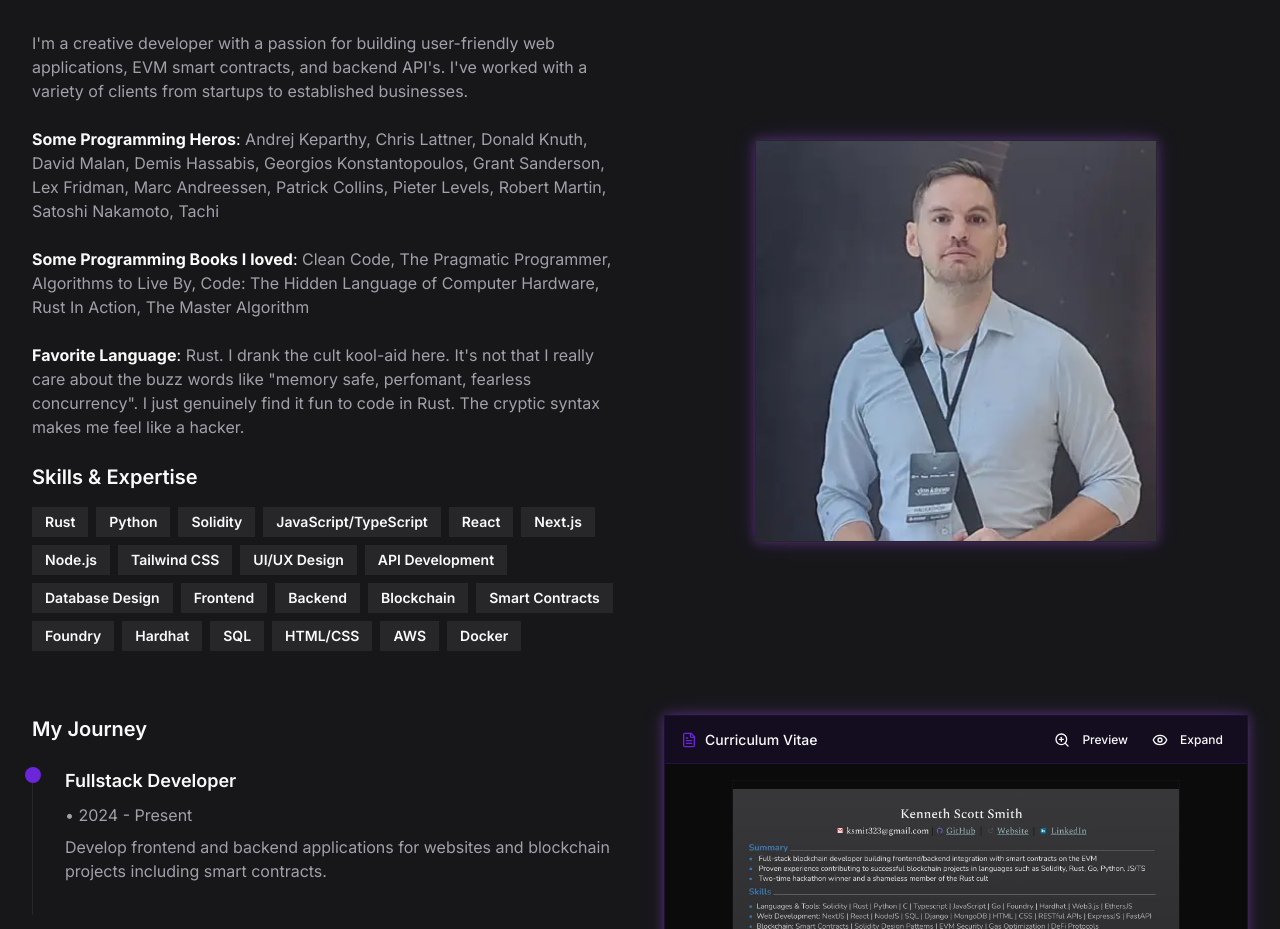
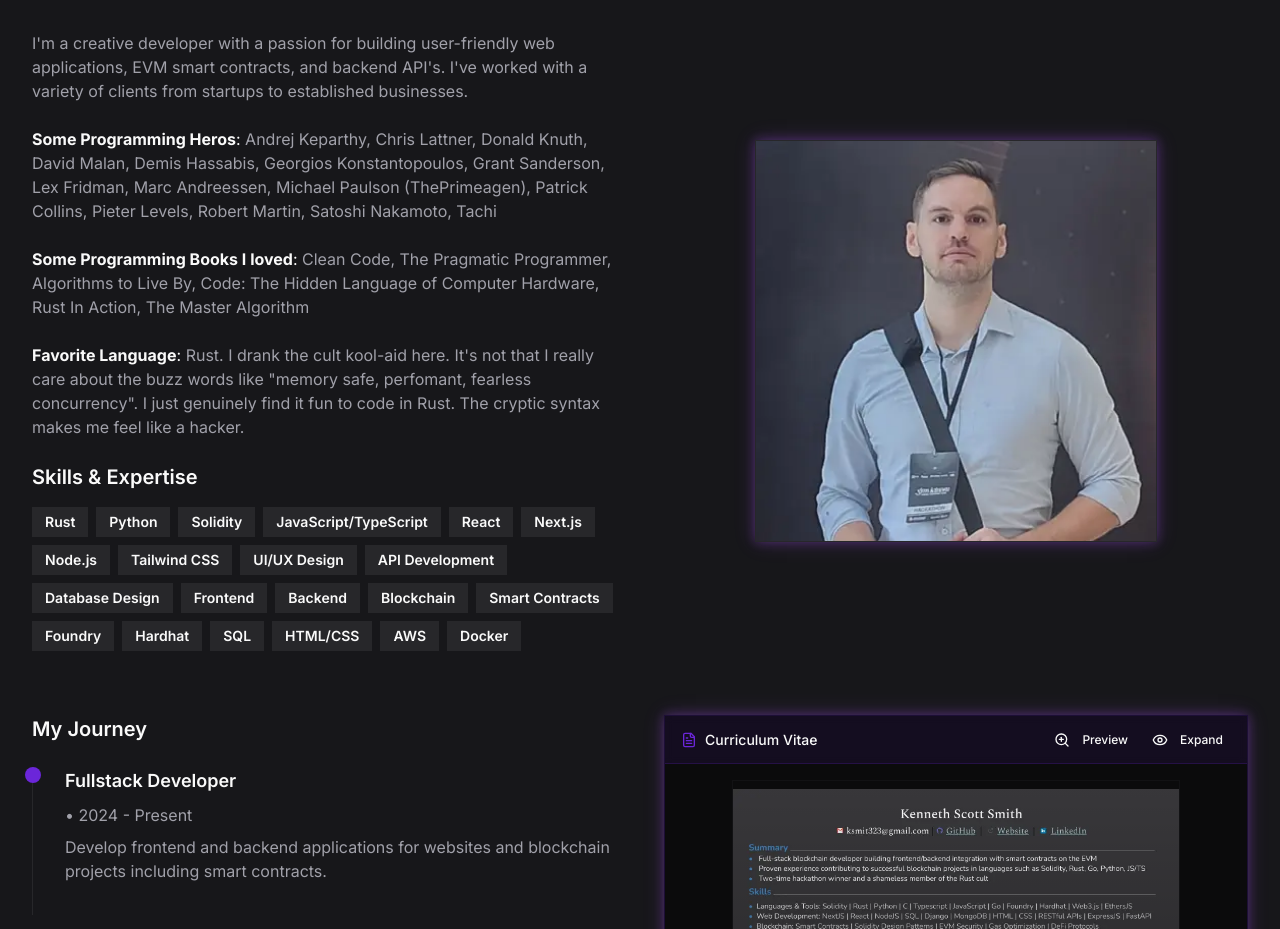
Before and after one commit to ksmit323/kennethsmith, a Next.js app: page / in a window 1280 px wide. Shown: the part 2300-3229 px from the top of the page. Built offline with nearby package versions, Linux system fonts and the light colour scheme.

Commit message:
add favorite programmer list

```diff
--- a/components/about.tsx
+++ b/components/about.tsx
@@ -50,7 +50,7 @@ export function About() {
               </p>
               <p>
                 <strong>Some Programming Heros</strong>: <span className="text-muted-foreground">Andrej Keparthy, Chris Lattner, Donald Knuth, David Malan,
-                  Demis Hassabis, Georgios Konstantopoulos, Grant Sanderson, Lex Fridman, Marc Andreessen, Patrick Collins, Pieter Levels, Robert Martin, Satoshi Nakamoto, Tachi
+                  Demis Hassabis, Georgios Konstantopoulos, Grant Sanderson, Lex Fridman, Marc Andreessen, Michael Paulson (ThePrimeagen), Patrick Collins, Pieter Levels, Robert Martin, Satoshi Nakamoto, Tachi
                 </span>
               </p>
               <p>
```
